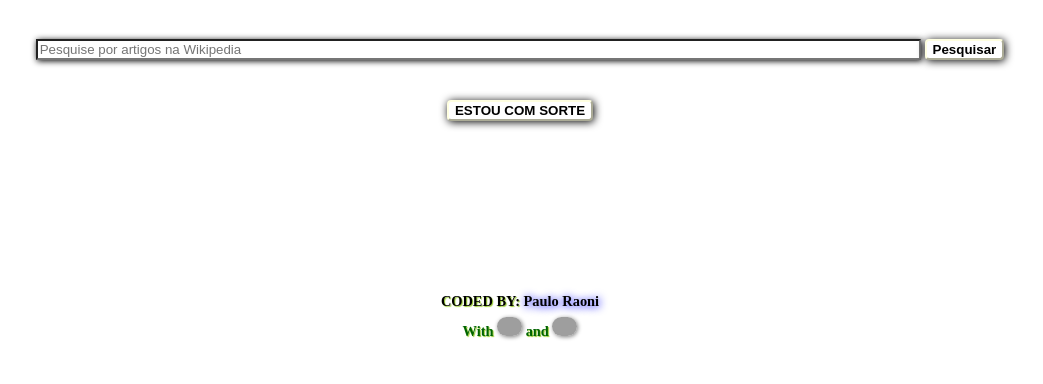
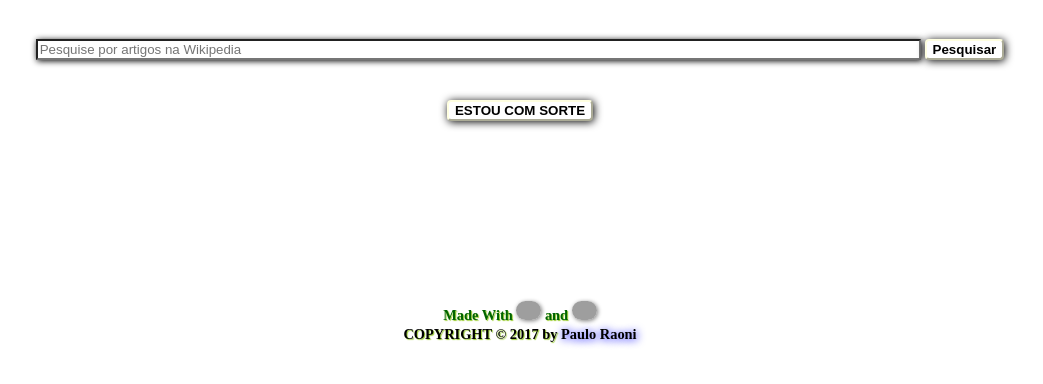
Before and after one commit to paulo-raoni/wikipedia-viewer, a plain HTML site: page index.html in a window 1280 px wide. Shown: the part 168-552 px from the top of the page, without its empty margins (120-1163 px from the left). Drawn offline with nearby package versions, Linux system fonts and the light colour scheme; some packages are replaced by stand-ins of ours; grey boxes are pictures that could not be loaded; a script that the page names is missing.

Commit message:
Update index.html

```diff
--- a/index.html
+++ b/index.html
@@ -4,20 +4,13 @@
   <meta charset="UTF-8">
   <title>WIKIPEDIA VIEWER CHALLENGE</title>
   <meta name="viewport" content="width=device-width, initial-scale=1">
-
-<title>wikipedia viewer</title>
-
-
-      <link rel="stylesheet" href="css/style.css">
-
-
+  <title>wikipedia viewer</title>
+  <link rel="stylesheet" href="css/style.css">
 </head>
-
 <body>
   <div class = 'container-fluid jumbotron viewer'>
   <div>
     <h3 class = "titleWiki">WIKI VIEWER</h3>
-
       <form action="">
         <input class = 'searchBox' type = 'search' maxlength = '50' placeholder = 'Search some Wiki Article.'>
         <input class = 'searchButton' type="submit" value = 'Search' /><br />
@@ -30,11 +23,8 @@
   </div>
 
   <div class = "lastParagraph">
-
-    <p class ="codedBy">CODED BY: <a href= "https://www.linkedin.com/in/paulo-raoni-a2770562/" target = "_blank"><span class = 'myName'>Paulo Raoni</span></a></p>
-
-    <p class = "codedWith">With <span><img class = "coffee" src="https://s-media-cache-ak0.pinimg.com/originals/30/a5/6d/30a56df88faf58730bfcb38fd2e77203.png" alt="coffee icon" /></span> and <span><img class = "learning" src="https://cdn1.iconfinder.com/data/icons/education-colored-icons-vol-3/128/113-512.png" alt = "A student reading a book"/></span></p>
-
+    <p class = "codedWith">Made With <span><img class = "coffee" src="https://s-media-cache-ak0.pinimg.com/originals/30/a5/6d/30a56df88faf58730bfcb38fd2e77203.png" alt="coffee icon" /></span> and <span><img class = "learning" src="https://cdn1.iconfinder.com/data/icons/education-colored-icons-vol-3/128/113-512.png" alt = "A student reading a book"/></span></p>
+    <p class ="codedBy">COPYRIGHT © 2017 by <a href= "https://github.com/paulo-raoni/wikipedia-viewer" target = "_blank"><span class = 'myName'>Paulo Raoni</span></a></p>
   </div>
 
 </div>
```
